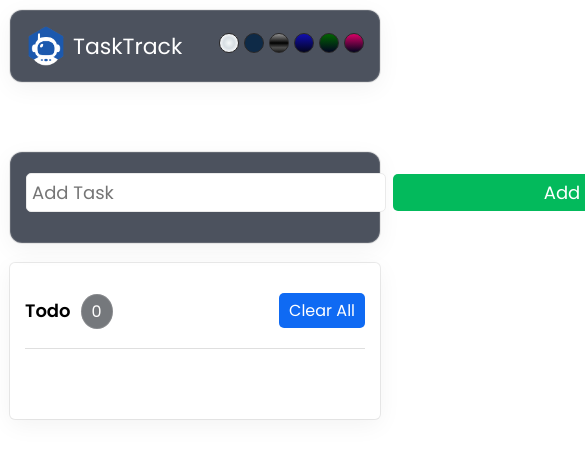
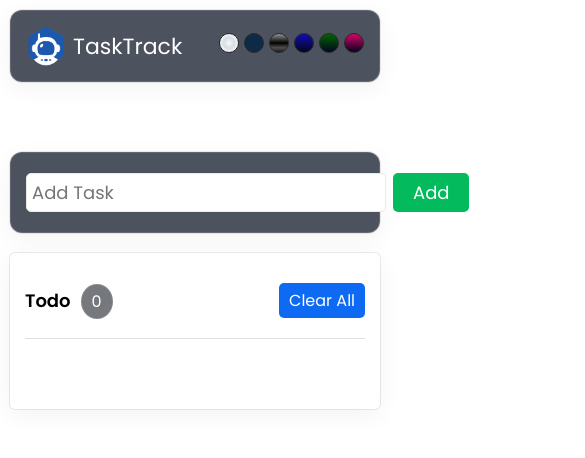
Before and after one commit to PvsKrishnaMohan/TaskMaker, a React (Vite) app: page / in a window 390 px wide. Shown: the top 458 px of the page, 585 px wide, since content can reach past the window. Built offline with nearby package versions, Linux system fonts and the light colour scheme.

Commit message:
set  to default css

```diff
--- a/src/App.css
+++ b/src/App.css
@@ -68,27 +68,24 @@ header .themeSelector .activeTheme{
   border: 1px solid rgba(255, 255, 255, 0.125);
 }
 
-.addTask form {
+.addTask form{
   display: flex;
   gap: 7px;
-  flex-wrap: nowrap; /* Changed from wrap to nowrap to prevent wrapping */
-  align-items: center; /* Ensures vertical alignment */
 }
 
-.addTask form input {
-  flex-grow: 1; /* Takes up remaining space */
+.addTask form input{
+  flex-grow: 1;
   padding: 5px 5px;
   border: 1px solid #eaeaea;
   border-radius: 5px;
   font-size: 18px;
 }
+
 .addTask form input:focus{
   outline: 2.5px solid #09d639;
 }
 
-.addTask form button {
-  flex-shrink: 0; /* Prevents the button from shrinking */
-  min-width: 80px; /* Ensures button has enough space */
+.addTask form button{
   background-color: #03ba5c;
   color: #FFFFFF;
   border: none;
@@ -97,6 +94,7 @@ header .themeSelector .activeTheme{
   cursor: pointer;
   font-size: 18px;
 }
+
 .addTask form button:hover{
   background-color: #03b056;
 }
@@ -212,9 +210,3 @@ header .themeSelector .activeTheme{
     width: 100%;
   }
 }
-@media only screen and (max-width: 600px) {
-  .addTask form input, .addTask form button {
-    flex-basis: 100%; /* Makes each item take full width */
-    margin-bottom: 10px;
-  }
-}
```
